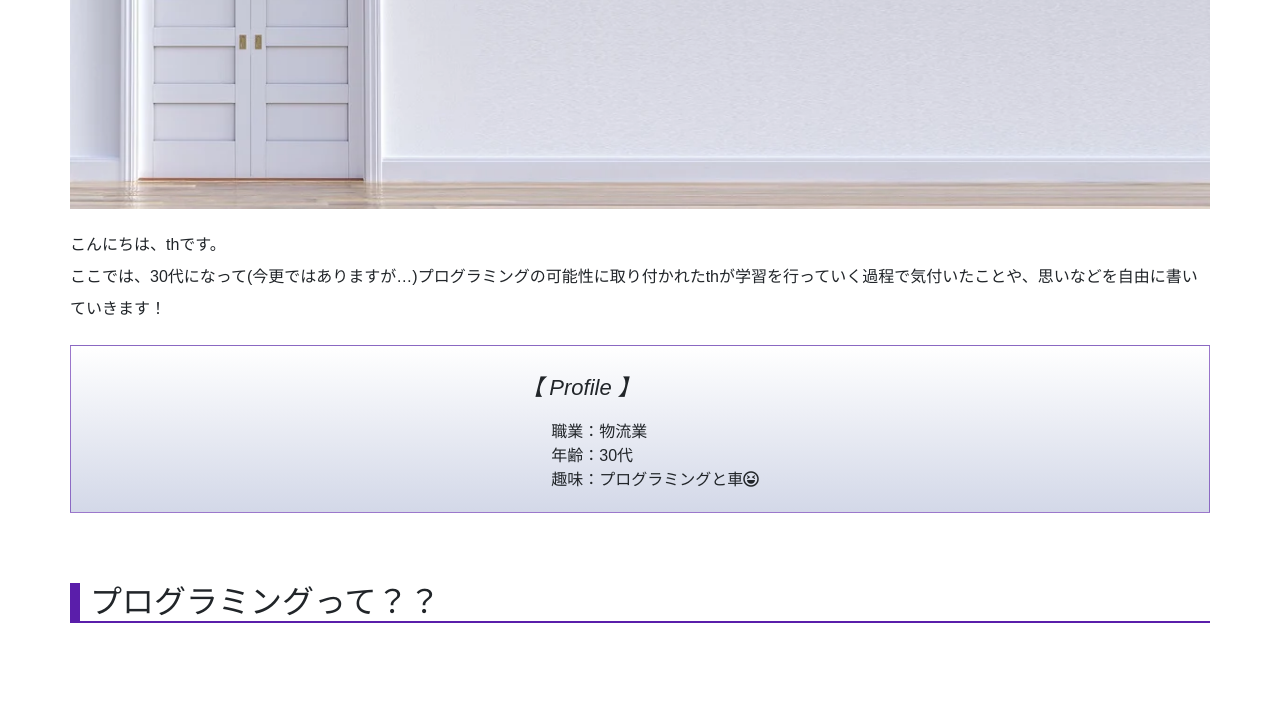
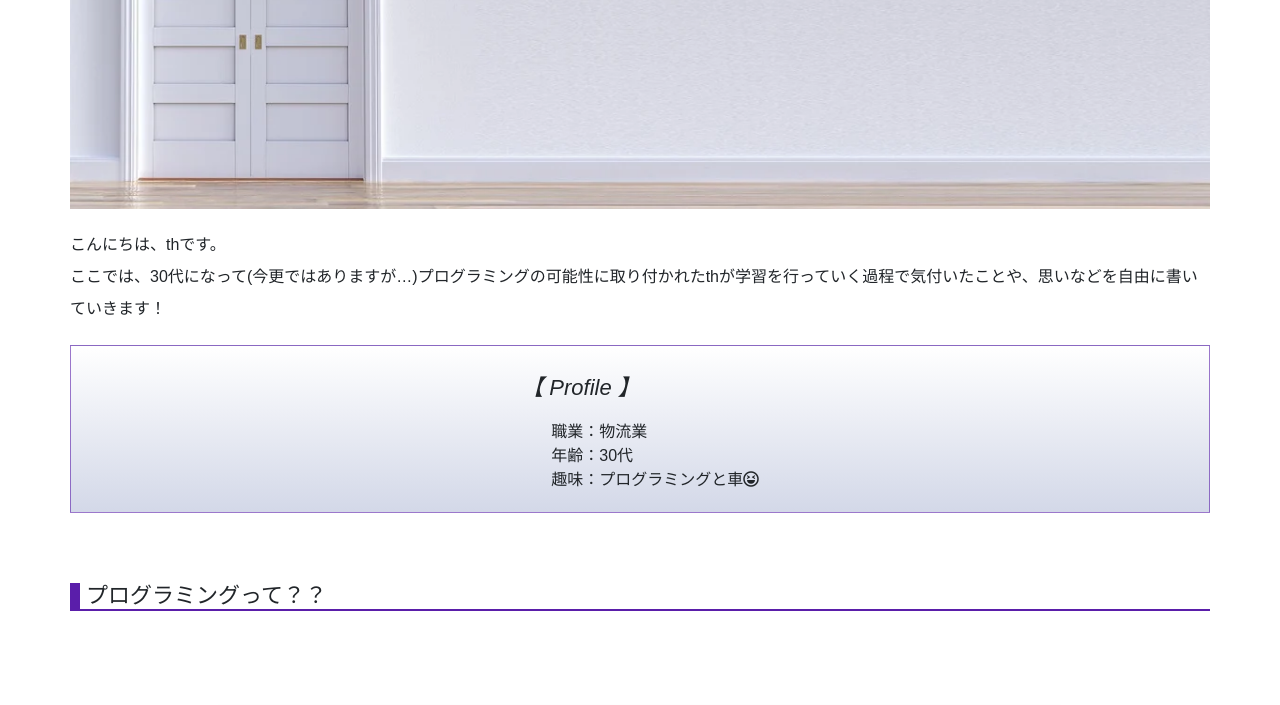
Before and after one commit to th-0002/th-0002.github.io, a plain HTML site: page index.html in a window 1280 px wide. Shown: the part 191-896 px from the top of the page. Drawn offline with nearby package versions, Linux system fonts and the light colour scheme.

Commit message:
Update stylesheet.css

```diff
--- a/stylesheet.css
+++ b/stylesheet.css
@@ -119,8 +119,11 @@ header {
   border-bottom: 2px solid rgb(90,30,170);
   margin-top: 30px;
   margin-bottom: 10px;
+}
+
+.title h2 {
   font-size:22px;
-  padding-left:10px;
+  padding-left:6px;
 }
 
 .form-p {
```
